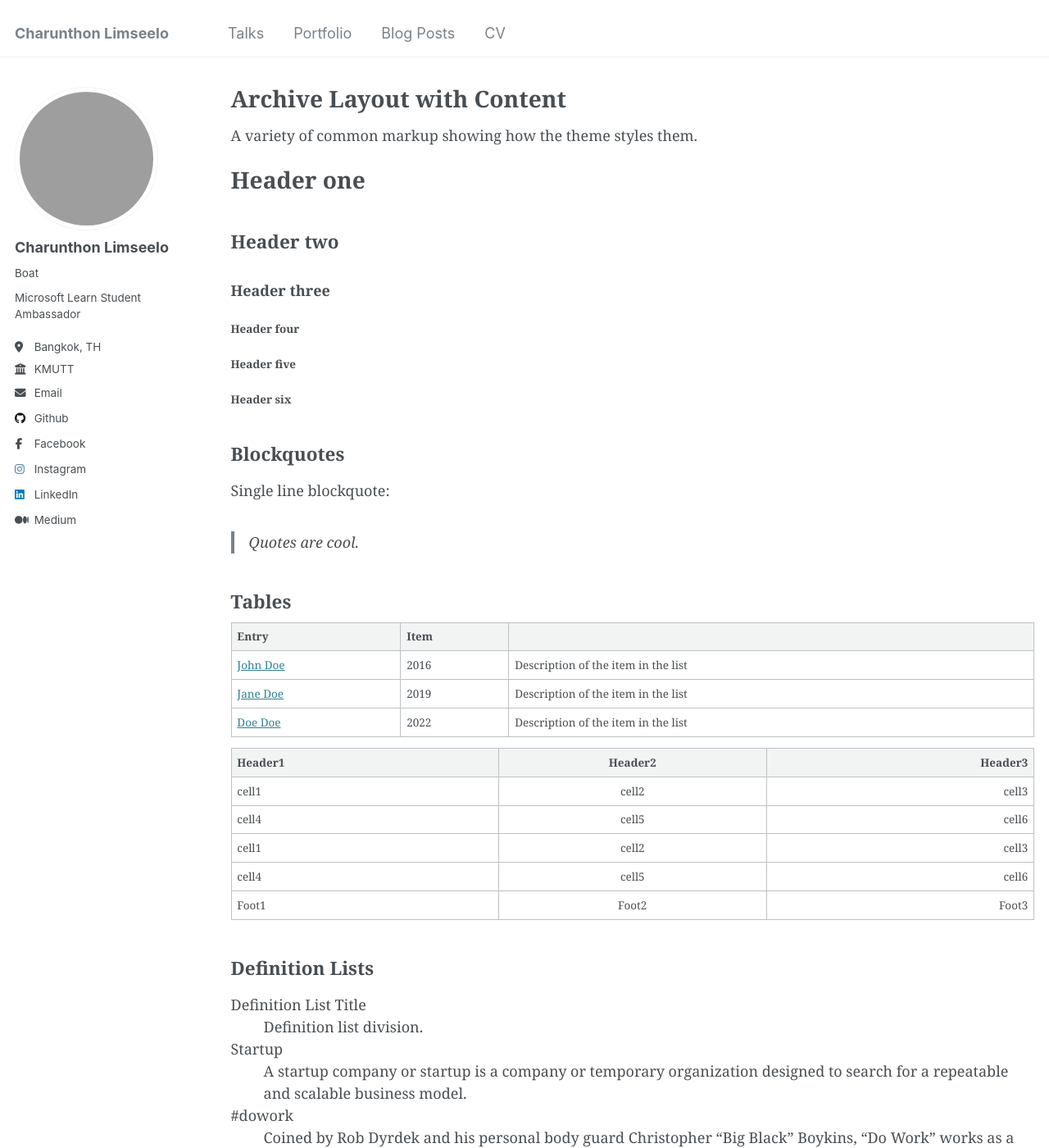
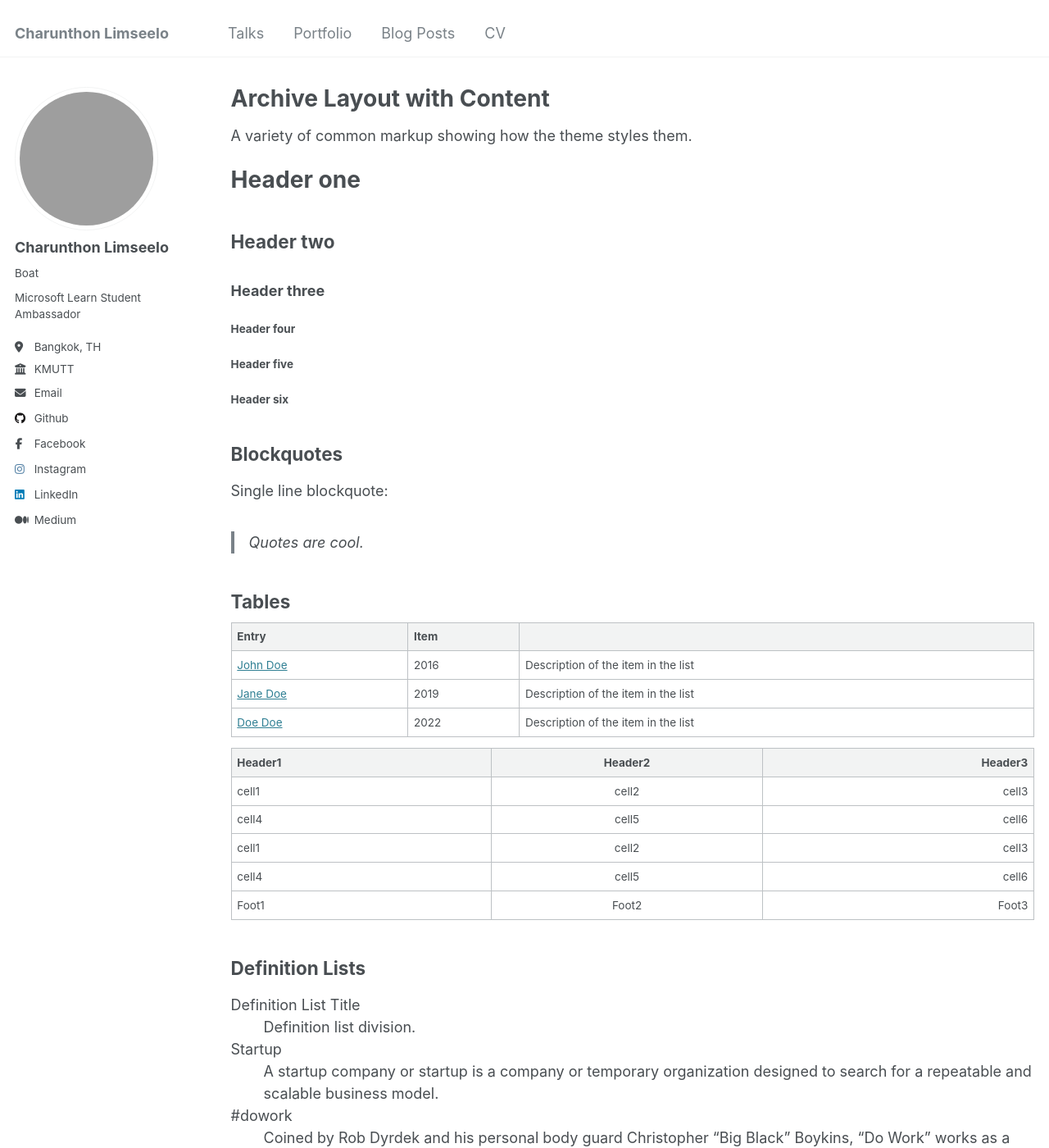
Before and after one commit to chrnthnkmutt/chrnthnkmutt.github.io, a Jekyll site: the page built from _pages/archive-layout-with-content.md, in a window 1280 px wide and 1400 px high. Shown: the whole window at 82% size. Built offline with Jekyll 4.4.1, drawn with Linux system fonts in a browser that asks for light colours; grey boxes are pictures that could not be loaded.

Commit message:
revert font

```diff
--- a/_sass/_variables.scss
+++ b/_sass/_variables.scss
@@ -28,8 +28,8 @@ $bodoni                     : "Bodoni MT", serif;
 $calisto                    : "Calisto MT", serif;
 $garamond                   : Garamond, serif;
 
-$global-font-family         : $serif;
-$header-font-family         : $serif;
+$global-font-family         : $sans-serif;
+$header-font-family         : $sans-serif;
 $caption-font-family        : $serif;
 
 /* type scale */
```
